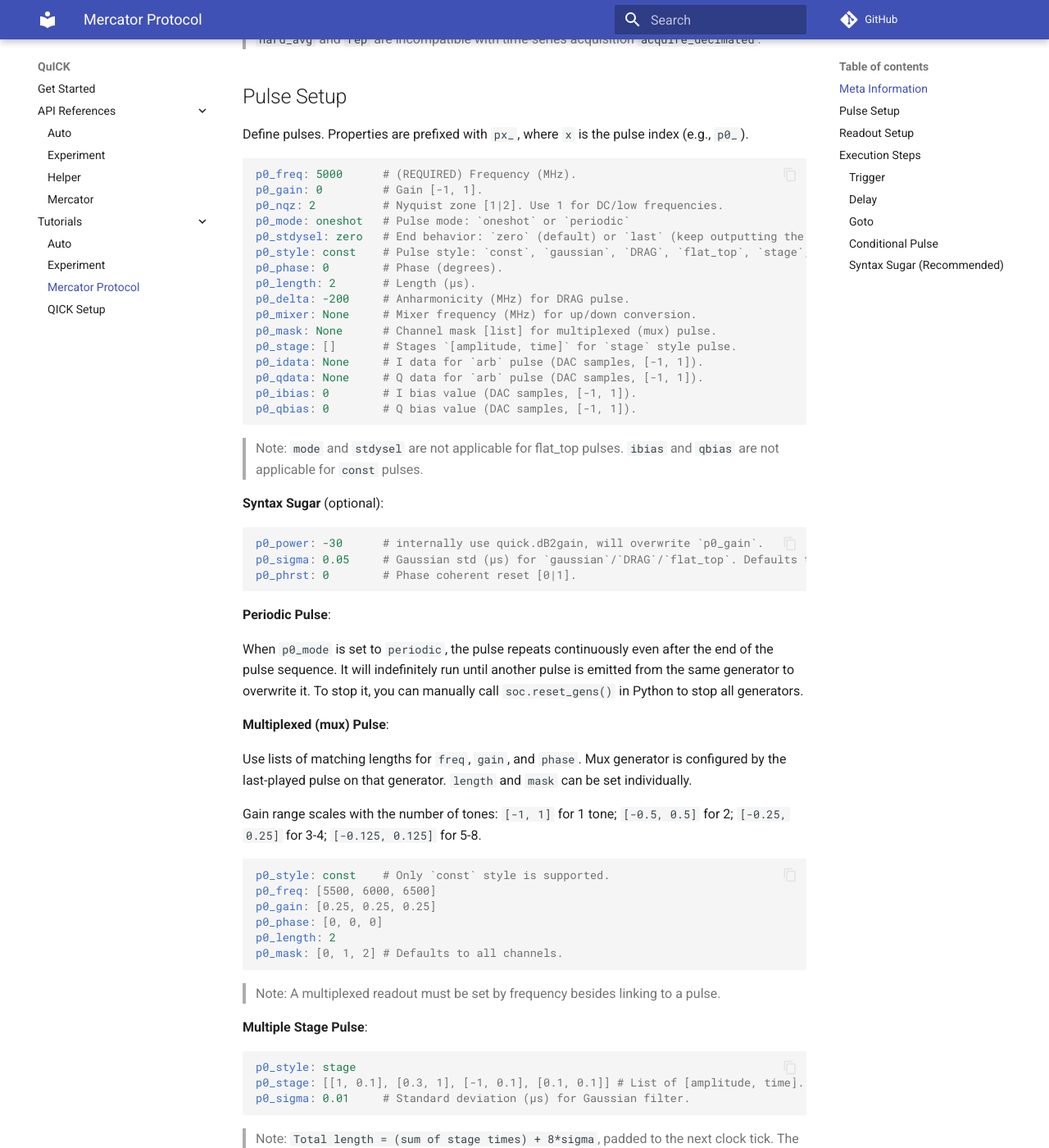
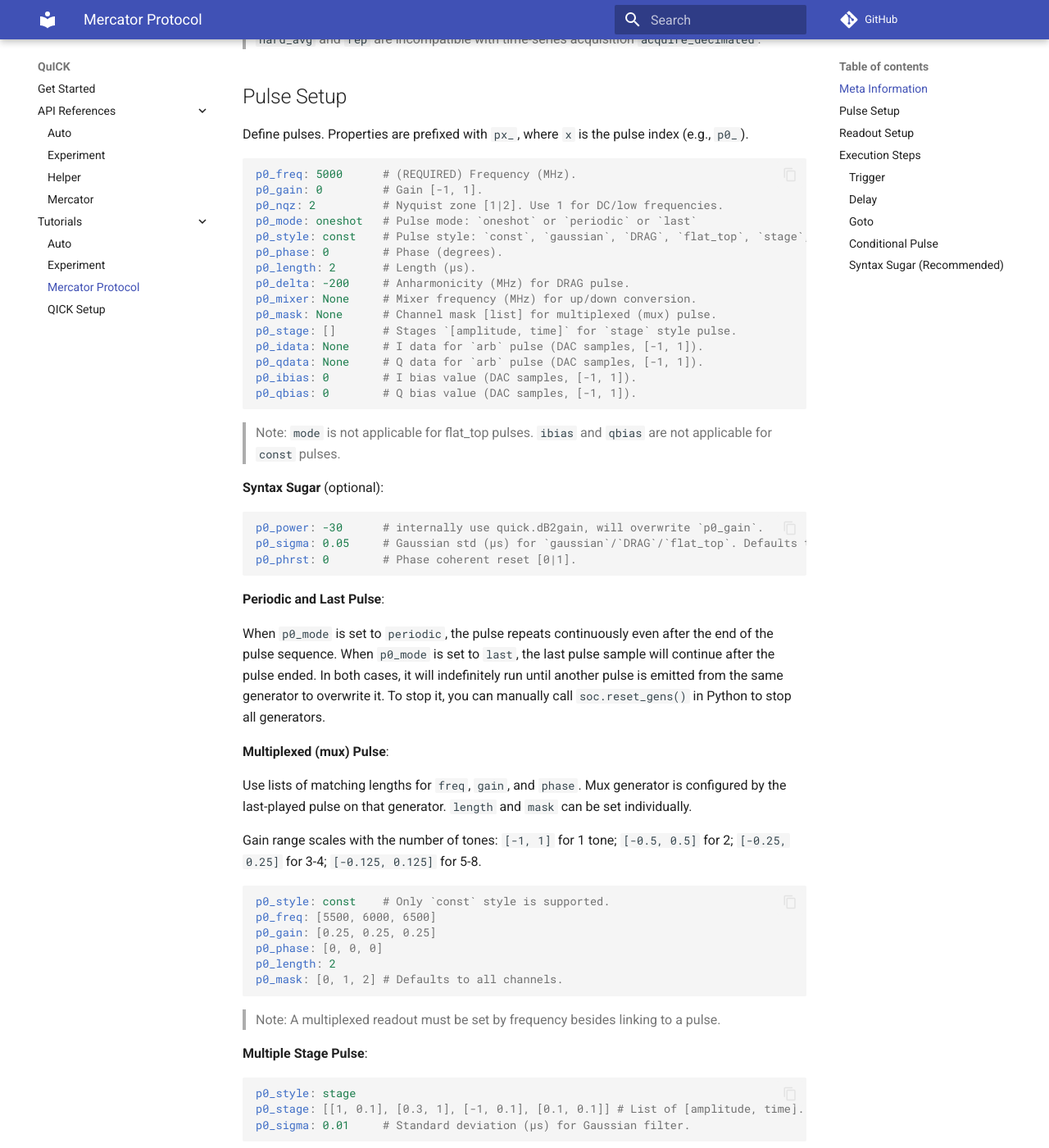
Before and after one commit to clelandlab/quick, an MkDocs documentation site: the page built from docs/Tutorials/mercator.md, in a window 1280 px wide and 1400 px high, scrolled down 1864 px. Shown: the whole window at 82% size. Built offline with MkDocs 1.6.1 and Material for MkDocs 9.7.7, drawn with Linux system fonts in a browser that asks for light colours; comment, search, counter and statistics services are not loaded.

Commit message:
Rename stdysel into mode

````diff
--- a/docs/Tutorials/mercator.md
+++ b/docs/Tutorials/mercator.md
@@ -70,8 +70,7 @@
 p0_freq: 5000      # (REQUIRED) Frequency (MHz).
 p0_gain: 0         # Gain [-1, 1].
 p0_nqz: 2          # Nyquist zone [1|2]. Use 1 for DC/low frequencies.
-p0_mode: oneshot   # Pulse mode: `oneshot` or `periodic`
-p0_stdysel: zero   # End behavior: `zero` (default) or `last` (keep outputting the last value)
+p0_mode: oneshot   # Pulse mode: `oneshot` or `periodic` or `last`
 p0_style: const    # Pulse style: `const`, `gaussian`, `DRAG`, `flat_top`, `stage`, `arb`.
 p0_phase: 0        # Phase (degrees).
 p0_length: 2       # Length (µs).
@@ -85,7 +84,7 @@
 p0_qbias: 0        # Q bias value (DAC samples, [-1, 1]).
 ```
 
-> Note: `mode` and `stdysel` are not applicable for flat_top pulses. `ibias` and `qbias` are not applicable for `const` pulses.
+> Note: `mode` is not applicable for flat_top pulses. `ibias` and `qbias` are not applicable for `const` pulses.
 
 **Syntax Sugar** (optional):
 
@@ -95,9 +94,9 @@
 p0_phrst: 0        # Phase coherent reset [0|1].
 ```
 
-**Periodic Pulse**:
+**Periodic and Last Pulse**:
 
-When `p0_mode` is set to `periodic`, the pulse repeats continuously even after the end of the pulse sequence. It will indefinitely run until another pulse is emitted from the same generator to overwrite it. To stop it, you can manually call `soc.reset_gens()` in Python to stop all generators.
+When `p0_mode` is set to `periodic`, the pulse repeats continuously even after the end of the pulse sequence. When `p0_mode` is set to `last`, the last pulse sample will continue after the pulse ended. In both cases, it will indefinitely run until another pulse is emitted from the same generator to overwrite it. To stop it, you can manually call `soc.reset_gens()` in Python to stop all generators.
 
 **Multiplexed (mux) Pulse**:
 
````
Also changed, not shown: 1 other file.
